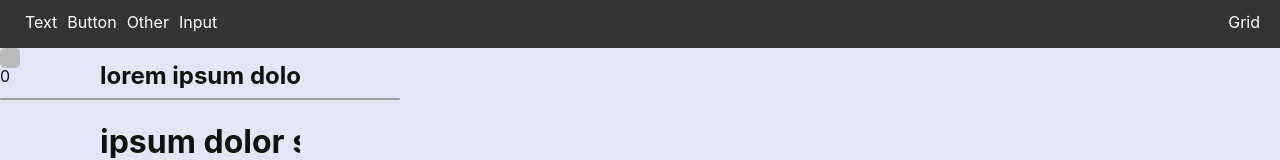
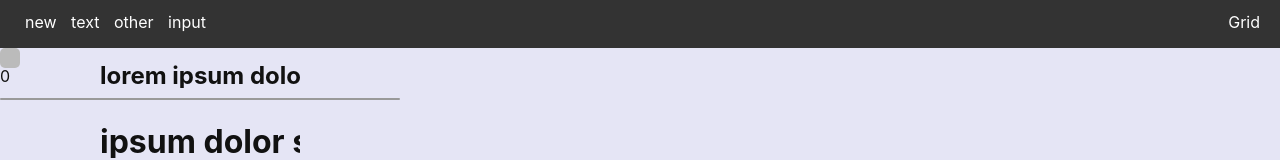
Before and after one commit to Johan-Melin/sketch-ui, a React (Vite) app: page / in a window 1280 px wide. Shown: the top 160 px of the page. Built offline with nearby package versions, Linux system fonts and the light colour scheme.

Commit message:
create HoverIcon

```diff
--- a/src/components/TopBar.jsx
+++ b/src/components/TopBar.jsx
@@ -1,6 +1,6 @@
 import styles from './TopBar.module.css'
 import PropTypes from 'prop-types';
-//import HoverIcon from './topbar/HoverIcon'
+import HoverIcon from './topbar/HoverIcon'
 import { CONSTANTS } from './styles/constants.js';
 
 export default function TopBar({onToolChange, onShowGridChange}) {
@@ -11,45 +11,10 @@ export default function TopBar({onToolChange, onShowGridChange}) {
   return (
     <div className={styles.topBar} style={{ height: `${CONSTANTS.TOPBAR_HEIGHT}px` }}>
       <div>
-        <label>
-          <input
-            type="radio"
-            value="text"
-            name="radioGroup"
-            onChange={handleToolChange}
-          />
-          Text
-        </label>
-
-        <label>
-          <input
-            type="radio"
-            value="btn"
-            name="radioGroup"
-            onChange={handleToolChange}
-          />
-          Button
-        </label>
-
-        <label>
-          <input
-            type="radio"
-            value="other"
-            name="radioGroup"
-            onChange={handleToolChange}
-          />
-          Other
-        </label>
-
-        <label>
-          <input
-            type="radio"
-            value="input"
-            name="radioGroup"
-            onChange={handleToolChange}
-          />
-          Input
-        </label>
+        <HoverIcon value="new" handleToolChange={handleToolChange} />
+        <HoverIcon value="text" handleToolChange={handleToolChange} />
+        <HoverIcon value="other" handleToolChange={handleToolChange} />
+        <HoverIcon value="input" handleToolChange={handleToolChange} />
       </div>
 
       <span onClick={onShowGridChange}>Grid</span>
--- a/src/components/topbar/HoverIcon.jsx
+++ b/src/components/topbar/HoverIcon.jsx
@@ -1,14 +1,21 @@
 import styles from './HoverIcon.module.css'
 import PropTypes from 'prop-types';
 
-export default function HoverIcon({text}) {
+export default function HoverIcon({value, handleToolChange}) {
   return (
-    <div className={styles.hoverIcon}>
-        {text}
-    </div>
+    <label> {/* className={styles.hoverIcon}*/}
+      <input
+        type="radio"
+        value={value}
+        name="radioGroup"
+        onChange={handleToolChange}
+      />
+      {value}
+  </label>
   )
 }
 
 HoverIcon.propTypes = {
-    text: PropTypes.string.isRequired,
+  value: PropTypes.string.isRequired,
+  handleToolChange: PropTypes.func.isRequired
 };
```
